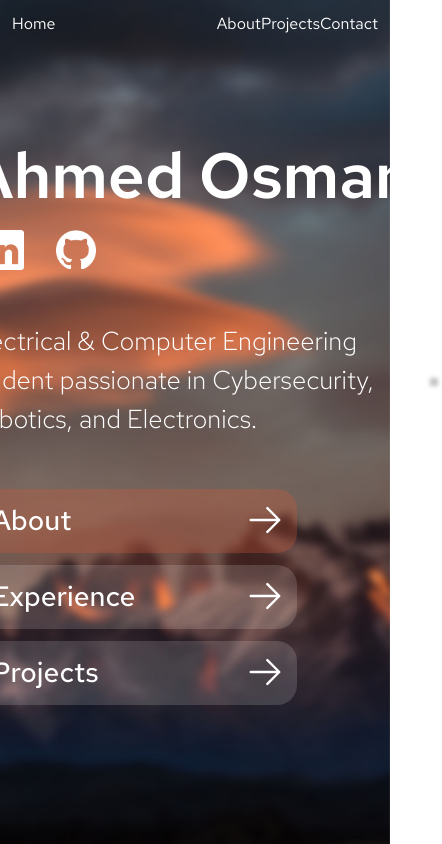
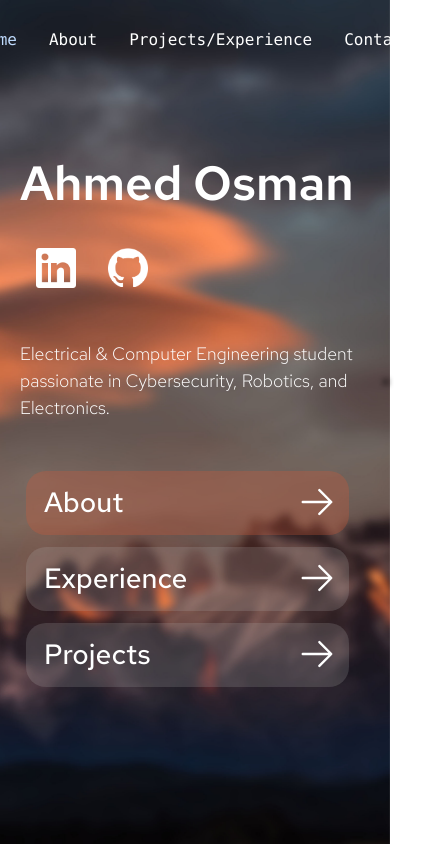
Before and after one commit to OmnipotentBlade/portfolio, a Next.js app: page / in a window 390 px wide. Shown: the whole page, 442 px wide, since content can reach past the window. Built offline with nearby package versions, Linux system fonts and the light colour scheme; grey boxes are pictures that could not be loaded.

Commit message:
Finished navbar, added Footer.tsx, responsiveness

```diff
--- a/src/app/page.tsx
+++ b/src/app/page.tsx
@@ -1,5 +1,6 @@
 import NavBar from '@/components/Navbar';
 import Hero from '../components/Hero';
+import Footer from '../components/Footer'
 
 export default function Home() {
   return (
@@ -8,6 +9,7 @@ export default function Home() {
       <div>
         <Hero heading="Ahmed Osman" desc="Electrical & Computer Engineering student passionate in Cybersecurity, Robotics, and Electronics."/>
       </div>
+      <Footer/>
     </main>
   )
 }
--- /dev/null
+++ b/src/components/Footer.jsx
@@ -0,0 +1,7 @@
+import Link from 'next/link';
+
+const Footer = () => {
+
+}
+
+export default Footer;
--- a/src/components/Hero.jsx
+++ b/src/components/Hero.jsx
@@ -8,23 +8,23 @@ const Hero = ({heading, desc}) => {
     return (
         <div className='h-screen bg-fixed bg-center bg-cover background'>
             <div className='flex items-center justify-center h-screen'>
-                <div className='pl-5 text-white z-[2]'>
-                    <h2 className='font-semibold heading'>{heading}</h2>
+                <div className='pl-6 text-white z-[2]'>
+                    <h2 className='font-semibold heading text-5xl md:text-[54px] lg:text-[64px] xl:text-[68px] xl:w-[500px]'>{heading}</h2>
                     <div className='pb-8'>
                         <ul className='flex'>
                             <li className='px-4'>
                                 <a href='https://www.linkedin.com/in/aosma/'>
-                                    <Image src='/icons/socials/linkedinwhite.png' width={40} height={40} alt='LinkedIn Profile'/>
+                                    <Image src='/icons/socials/linkedinwhite.png' className='hover:brightness-90 transition' width={40} height={40} alt='LinkedIn Profile'/>
                                 </a>
                             </li>
                             <li className='px-4'>
                                 <a href='https://github.com/OmnipotentBlade'>
-                                    <Image src='/icons/socials/githubwhite.png' width={40} height={40} alt='GitHub Profile'/>
+                                    <Image src='/icons/socials/githubwhite.png' className='hover:brightness-90 transition' width={40} height={40} alt='GitHub Profile'/>
                                 </a>
                             </li>
                         </ul>
                     </div>
-                    <p className='py-5 font-thin desc'>{desc}</p>
+                    <p className='py-5 font-thin w-[350px] desc leading-normal text-lg md:text-[24px] md:w-[360px] lg:text-[26px] lg:w-[410px] xl:text-[28px] xl:w-[450px]'>{desc}</p>
                     <div className='pt-6'>
                         <ul>
                             <li className='p-[6px]'>
@@ -36,7 +36,7 @@ const Hero = ({heading, desc}) => {
                                 </button>
                             </li>
                             <li className='p-[6px]'>
-                                <button className='flex button_exp_projects transition-all hover:brightness-150' onClick={() => router.push('/about#experience')}>
+                                <button className='flex button_exp_projects transition-all hover:brightness-125' onClick={() => router.push('/about#experience')}>
                                 <a className='py-3 pl-[18px] pr-[0.5px]'>Experience</a>
                                     <div className='py-3 pl-[110px]'>
                                         <Image src='/icons/other/ArrowRight.svg' width={38} height={38} alt='Go' className='invert'/>
@@ -44,7 +44,7 @@ const Hero = ({heading, desc}) => {
                                 </button>
                             </li>
                             <li className='p-[6px]'>
-                                <button className='flex button_exp_projects transition-all hover:brightness-110' onClick={() => router.push('/projects')}>
+                                <button className='flex button_exp_projects transition-all hover:brightness-125' onClick={() => router.push('/projects')}>
                                 <a className='py-3 pl-[18px] pr-[37.15px]'>Projects</a>
                                     <div className='py-3 pl-[110px]'>
                                         <Image src='/icons/other/ArrowRight.svg' width={38} height={38} alt='Go' className='invert'/>
--- a/src/components/Navbar.jsx
+++ b/src/components/Navbar.jsx
@@ -3,17 +3,31 @@ import Link from 'next/link';
 const NavBar = () => {
     return (
         <div className='fixed top-0 left-0 w-full z-5'>
-            <div className='flex text-white max-w-[1240px] m-auto justify-between items-center p-3'>
-                <Link href='/'>Home</Link>
+            <div className='flex text-white font-mono max-w-[1240px] m-auto justify-center items-center p-3'>
                 <ul className='flex'>
-                    <li>
-                        <Link href='../about'>About</Link>
+                    <li className='p-4'>
+                        <Link href='/' className='group hover:brightness-90 relative text-blue-200'>
+                            Home
+                            <span className='absolute opacity-0 group-hover:opacity-100 transition-opacity'>_</span>
+                        </Link>
                     </li>
-                    <li>
-                        <Link href='/projects'>Projects</Link>
+                    <li className='p-4'>
+                        <Link href='../about' className='group hover:brightness-90 relative'>
+                            About
+                            <span className='absolute opacity-0 group-hover:opacity-100 transition-opacity'>_</span>
+                        </Link>
                     </li>
-                    <li>
-                        <Link href='/contact'>Contact</Link>
+                    <li className='p-4'>
+                        <Link href='/projects' className='group hover:brightness-90 relative'>
+                            Projects/Experience
+                            <span className='absolute opacity-0 group-hover:opacity-100 transition-opacity'>_</span>
+                        </Link>
+                    </li>
+                    <li className='p-4'>
+                        <Link href='/contact' className='group hover:brightness-90 relative'>
+                            Contact
+                            <span className='absolute opacity-0 group-hover:opacity-100 transition-opacity'>_</span>
+                        </Link>
                     </li>
                 </ul>
             </div>
--- a/styles/globals.css
+++ b/styles/globals.css
@@ -7,9 +7,8 @@
 }
 
 .heading {
-  font-size: 64px;
   display: flex;
-  width: 450px;
+  width: auto;
   height: 97px;
   flex-direction: column;
   flex-shrink: 0;
@@ -20,8 +19,6 @@
   display: flex;
   flex-direction: column;
   flex-shrink: 0;
-  font-size: 26px;
-  width: 410px;
 }
 
 .button_about {
@@ -51,34 +48,10 @@
   flex-shrink: 0;
 
   border-radius: 20px;
-  background: rgba(255, 255, 255, 0.15);
+  background: rgba(180, 180, 180, 0.20);
 }
 
 .imageportrait {
   border-radius: 300px;
   box-shadow: 4px 4px 4px 4px rgba(0, 0, 0, 0.25);
 }
-
-/* body {
-  background: url(/background.jpg), lightgray 50% / cover no-repeat;
-  filter: blur(9px);
-  background-size: cover;
-
-  width: 1694px;
-  height: 1090px;
-  flex-shrink: 0;
-}
-
-.heading1text {
-  margin-top: 100px;
-  margin-bottom: 100px;
-  margin-right: 150px;
-  margin-left: 80px;
-
-  color: #FFF;
-  font-size: 64px;
-  font-family: 'Red Hat Text';
-  font-style: normal;
-  font-weight: 600;
-  line-height: normal;
-} */
```
